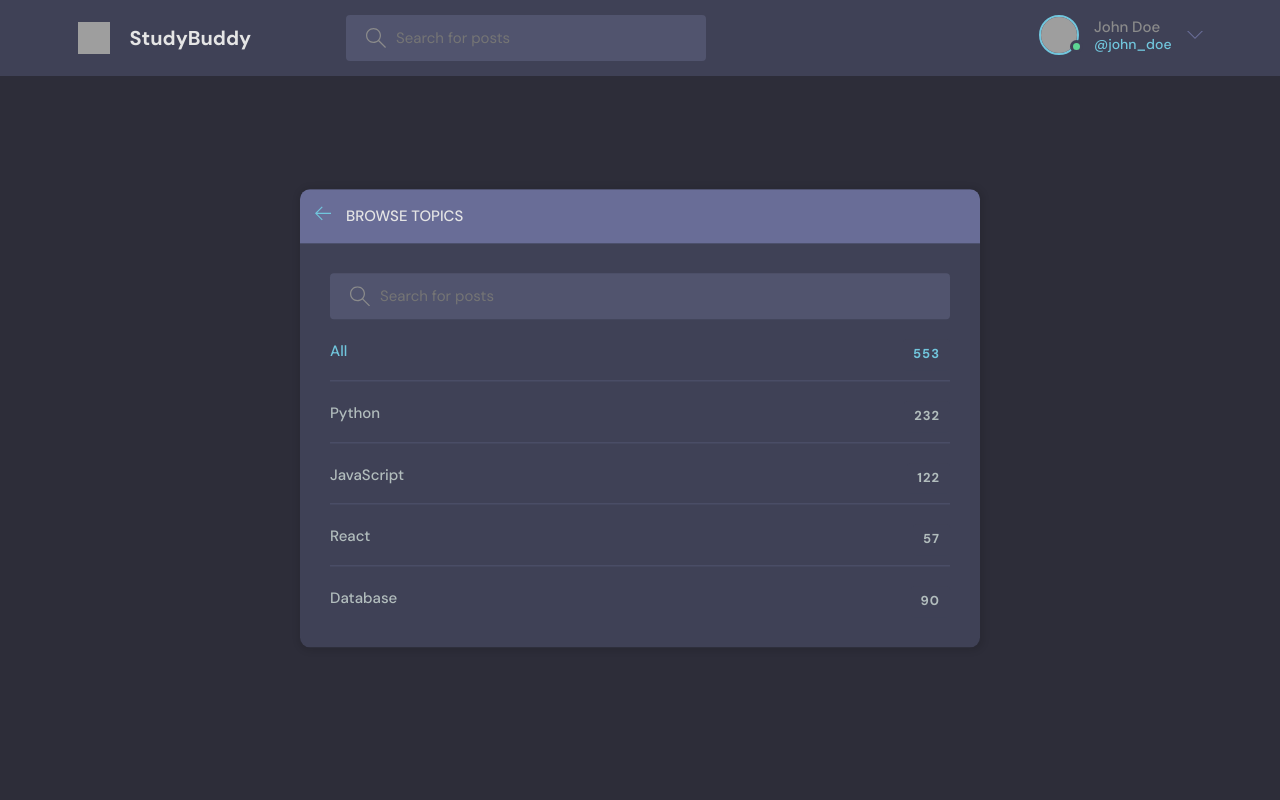
After one commit to bridgecrew-perf6/django--deploy, a Django app: template base/templates/base/topics.html in a window 1280 px wide. The commit adds this page. Run offline with Django 3.2, Linux system fonts and the light colour scheme; the template is opened without the code that fills it, so the values that code supplies are empty; grey boxes are pictures that could not be loaded.

```diff
--- a/base/templates/base/home.html
+++ b/base/templates/base/home.html
@@ -11,7 +11,8 @@
         <!-- Room List Start -->
         <div class="roomList">
           <div class="mobile-menu">
-            <form class="header__search">
+            <form class="header__search" action="{% url 'home' %}" method="get">
+
               <label>
                 <svg version="1.1" xmlns="http://www.w3.org/2000/svg" width="32" height="32" viewBox="0 0 32 32">
                   <title>search</title>
@@ -19,7 +20,7 @@
                     d="M32 30.586l-10.845-10.845c1.771-2.092 2.845-4.791 2.845-7.741 0-6.617-5.383-12-12-12s-12 5.383-12 12c0 6.617 5.383 12 12 12 2.949 0 5.649-1.074 7.741-2.845l10.845 10.845 1.414-1.414zM12 22c-5.514 0-10-4.486-10-10s4.486-10 10-10c5.514 0 10 4.486 10 10s-4.486 10-10 10z"
                   ></path>
                 </svg>
-                <input placeholder="Search for posts" />
+                <input name="q" placeholder="Search for posts" />
               </label>
             </form>
             <div class="mobile-menuItems">
--- /dev/null
+++ b/base/templates/base/topics.html
@@ -0,0 +1,104 @@
+<!DOCTYPE html>
+<html lang="en">
+  <head>
+    <meta charset="UTF-8" />
+    <meta http-equiv="X-UA-Compatible" content="IE=edge" />
+    <meta name="viewport" content="width=device-width, initial-scale=1.0" />
+    <link rel="shortcut icon" href="assets/favicon.ico" type="image/x-icon" />
+    <link rel="stylesheet" href="style.css" />
+    <title>StudyBuddy - Find study partners around the world!</title>
+  </head>
+  <body>
+    <header class="header header--loggedIn">
+      <div class="container">
+        <a href="/" class="header__logo">
+          <img src="assets/logo.svg" />
+          <h1>StudyBuddy</h1>
+        </a>
+        <form class="header__search">
+          <label>
+            <svg version="1.1" xmlns="http://www.w3.org/2000/svg" width="32" height="32" viewBox="0 0 32 32">
+              <title>search</title>
+              <path
+                d="M32 30.586l-10.845-10.845c1.771-2.092 2.845-4.791 2.845-7.741 0-6.617-5.383-12-12-12s-12 5.383-12 12c0 6.617 5.383 12 12 12 2.949 0 5.649-1.074 7.741-2.845l10.845 10.845 1.414-1.414zM12 22c-5.514 0-10-4.486-10-10s4.486-10 10-10c5.514 0 10 4.486 10 10s-4.486 10-10 10z"
+              ></path>
+            </svg>
+            <input placeholder="Search for posts" />
+          </label>
+        </form>
+        <nav class="header__menu">
+          <!-- Not Logged In -->
+          <!-- <a href="/login.html">
+            <img src="./assets/avatar.svg" />
+            <p>Account</p>
+          </a> -->
+
+          <!-- Logged In -->
+          <a href="#">
+            <div class="avatar avatar--medium active">
+              <img src="https://randomuser.me/api/portraits/men/37.jpg" />
+            </div>
+            <p>John Doe <span>@john_doe</span></p>
+            <svg version="1.1" xmlns="http://www.w3.org/2000/svg" width="32" height="32" viewBox="0 0 32 32">
+              <title>chevron-down</title>
+              <path d="M16 21l-13-13h-3l16 16 16-16h-3l-13 13z"></path>
+            </svg>
+          </a>
+        </nav>
+      </div>
+    </header>
+    <main class="create-room layout">
+      <div class="container">
+        <div class="layout__box">
+          <div class="layout__boxHeader">
+            <div class="layout__boxTitle">
+              <a href="index.html">
+                <svg version="1.1" xmlns="http://www.w3.org/2000/svg" width="32" height="32" viewBox="0 0 32 32">
+                  <title>arrow-left</title>
+                  <path
+                    d="M13.723 2.286l-13.723 13.714 13.719 13.714 1.616-1.611-10.96-10.96h27.625v-2.286h-27.625l10.965-10.965-1.616-1.607z"
+                  ></path>
+                </svg>
+              </a>
+              <h3>Browse Topics</h3>
+            </div>
+          </div>
+
+          <div class="topics-page layout__body">
+            <form class="header__search">
+              <label>
+                <svg version="1.1" xmlns="http://www.w3.org/2000/svg" width="32" height="32" viewBox="0 0 32 32">
+                  <title>search</title>
+                  <path
+                    d="M32 30.586l-10.845-10.845c1.771-2.092 2.845-4.791 2.845-7.741 0-6.617-5.383-12-12-12s-12 5.383-12 12c0 6.617 5.383 12 12 12 2.949 0 5.649-1.074 7.741-2.845l10.845 10.845 1.414-1.414zM12 22c-5.514 0-10-4.486-10-10s4.486-10 10-10c5.514 0 10 4.486 10 10s-4.486 10-10 10z"
+                  ></path>
+                </svg>
+                <input placeholder="Search for posts" />
+              </label>
+            </form>
+
+            <ul class="topics__list">
+              <li>
+                <a href="/" class="active">All <span>553</span></a>
+              </li>
+              <li>
+                <a href="/">Python <span>232</span></a>
+              </li>
+              <li>
+                <a href="/">JavaScript <span>122</span></a>
+              </li>
+              <li>
+                <a href="/">React <span>57</span></a>
+              </li>
+              <li>
+                <a href="/">Database <span>90</span></a>
+              </li>
+            </ul>
+          </div>
+        </div>
+      </div>
+    </main>
+
+    <script src="script.js"></script>
+  </body>
+</html>
```
